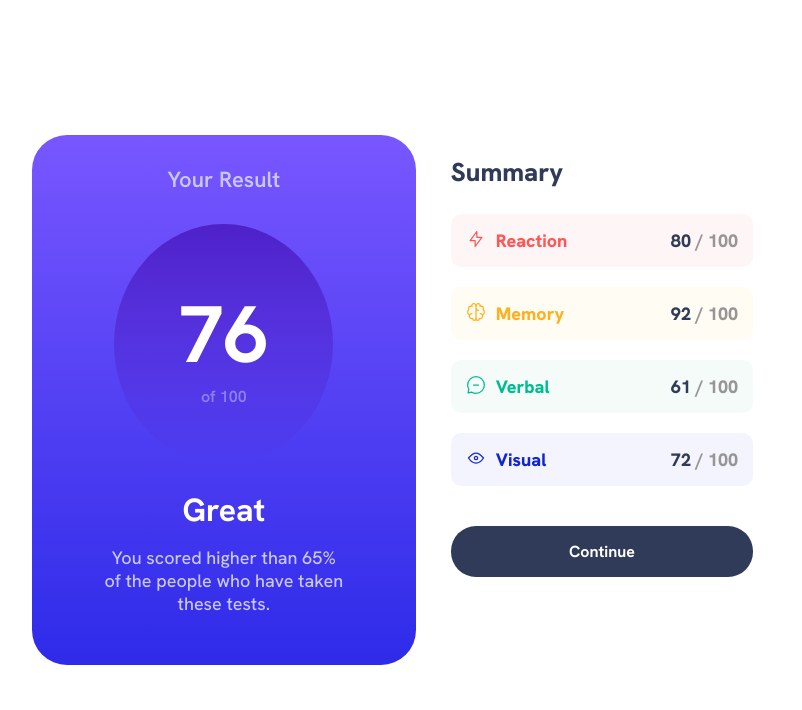
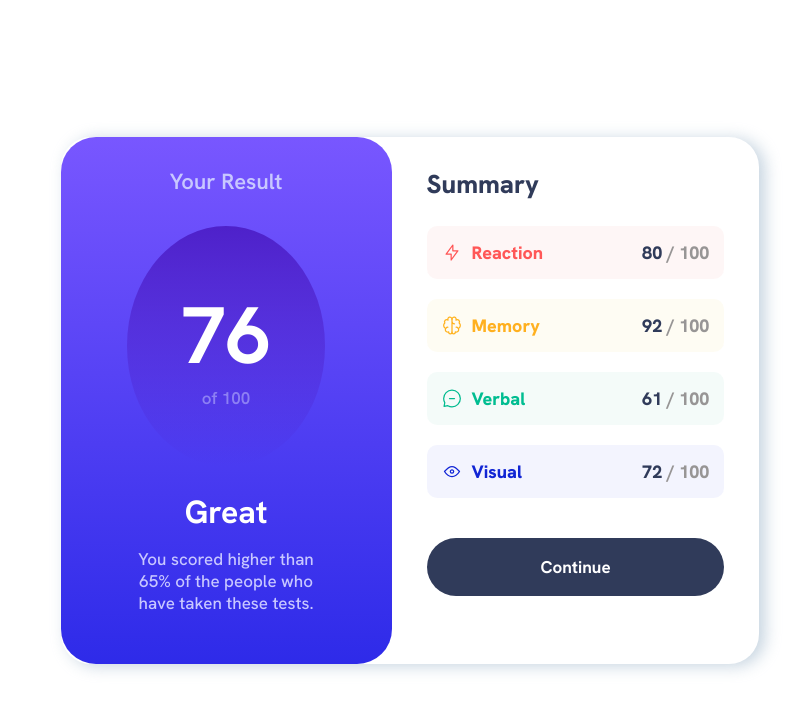
Before and after one commit to TKNsss/results-summary-component, a plain HTML site: page index.html in a window 1536 px wide. Shown: the whole page, without its empty margins (358-1160 px from the left). Drawn offline with Linux system fonts and the light colour scheme.

Commit message:
update desktop design 3

```diff
--- a/index.html
+++ b/index.html
@@ -29,7 +29,7 @@
           <li class="reaction">
             <div class="section">
               <img src="assets/images/icon-reaction.svg" alt="lightning">
-              <div>Reaction</div>
+              <div class="two">Reaction</div>
               <div class="score"><span class="grade">80</span> &#47; 100</div>
             </div>
           </li>
@@ -37,7 +37,7 @@
           <li class="memory">
             <div class="section">
               <img src="assets/images/icon-memory.svg" alt="brain">
-              <div>Memory</div>
+              <div class="two">Memory</div>
               <div class="score"><span class="grade">92</span> &#47; 100</div>
             </div>
           </li>
@@ -45,7 +45,7 @@
           <li class="verbal">
             <div class="section">
               <img src="assets/images/icon-verbal.svg" alt="talk-box">
-              <div>Verbal</div>
+              <div class="two">Verbal</div>
               <div class="score"><span class="grade">61</span> &#47; 100</div>
             </div>
           </li>
@@ -53,7 +53,7 @@
           <li class="visual">
             <div class="section">
               <img src="assets/images/icon-visual.svg" alt="eye">
-              <div>Visual</div>
+              <div class="two">Visual</div>
               <div class="score"><span class="grade">72</span> &#47; 100</div>
             </div>
           </li>
--- a/style.css
+++ b/style.css
@@ -27,7 +27,7 @@
   border-bottom-left-radius: 30px;
   border-bottom-right-radius: 30px;
   background-image: linear-gradient(var(--lightslateblue) .1%, var(--lightroyalblue));
-  min-height: 20vh;
+  min-height: 30vh;
   text-align: center;
 }
 
@@ -79,6 +79,7 @@
 }
 
 .summary-side {
+  width: 100%;
   padding: 25px 30px 25px 30px;
   font-size: 1rem;
   color: var(--darkgreyblue);
@@ -98,6 +99,7 @@
   font-weight: 800;
   border-radius: 10px;
   margin-bottom: 15px;
+  width: 100%;
 }
 
 div.section {
@@ -155,21 +157,23 @@ button:hover {
 }
 
 @media screen and (min-width: 1440px) {
-  main {
-    box-shadow: rgba(136, 165, 191, 0.48) 6px 2px 16px 0px, rgba(255, 255, 255, 0.8) -6px -2px 16px 0px;
+  body {
+    display: flex;
+    justify-content: center;
+    align-items: center;
+    flex-direction: column;
+    min-height: 100vh;
   }
 
   .container {
     display: flex;
-    justify-content: center;
-    align-items: center;
-    flex-direction: row;
-    min-height: 100vh;
+    max-width: 75%;
+    margin: 75px auto;
+    box-shadow: rgba(136, 165, 191, 0.48) 6px 2px 16px 0px, rgba(255, 255, 255, 0.8) -6px -2px 16px 0px;
+    border-radius: 30px;
   }
 
   .result-side {
-    max-width: 25%;
-    min-height: 65vh;
     border-radius: 35px;
   }
 
@@ -183,7 +187,7 @@ button:hover {
     font-size: 1.25rem;
     font-weight: 600;
     border-radius: 50%;
-    max-width: 57%;
+    max-width: 60%;
     min-height: 30vh;
   }
 
@@ -192,7 +196,7 @@ button:hover {
   }
 
   #outof {
-    font-size: 1rem;
+    font-size: 1.063rem;
   }
 
   #great {
@@ -202,16 +206,13 @@ button:hover {
   }
 
   #comment {
-    font-size: 1.125rem;
-    padding: 0 70px 50px;
+    font-size: 1.063rem;
+    padding: 0 60px 50px;
   }
 
   .summary-side {
-    max-width: 25%;
-    min-height: 65vh;
     font-size: 1.375rem;
-    padding: 15px 35px;
-    border-radius: 30px;
+    padding: 30px 35px;
   }
 
   .summary-side ul {
@@ -225,12 +226,18 @@ button:hover {
 
   div.section {
     padding: 15px;
-    display: grid;
-    grid-template-columns: 30px 175px auto;
+    display: flex;
+    gap: 10px;
+  }
+
+  .two {
+    flex-grow: 10;
   }
 
   .continue-button {
     margin-top: 20px;
-    padding: 15px 25px;
+    padding: 18px;
+    font-size: 1.063rem;
+    border-radius: 40px;
   }
 }
```
